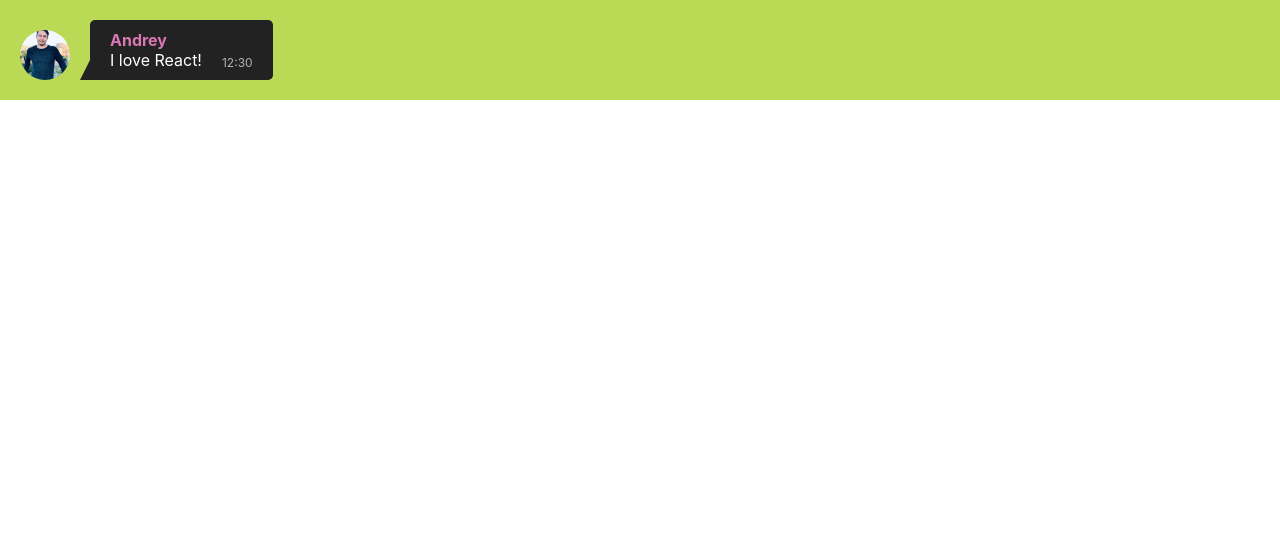
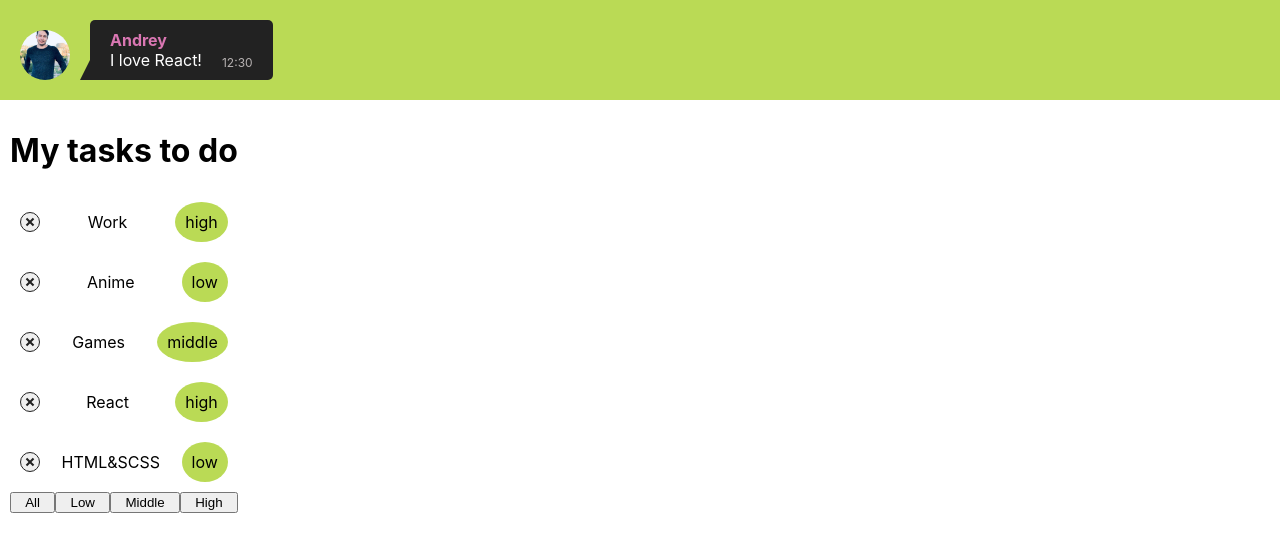
Before and after one commit to AndIReyf/React_Homework, a React (Create React App) app: page / in a window 1280 px wide. Shown: the top 552 px of the page. Built offline with nearby package versions, Linux system fonts and the light colour scheme.

Commit message:
'Added TodoList'

```diff
--- a/src/App.tsx
+++ b/src/App.tsx
@@ -1,11 +1,54 @@
-import React from 'react';
+import React, {useState} from 'react';
 import './App.css';
 import Chat from "./Chat/Chat";
+import {TaskType, TitleType, TodoList} from "./TodoList/TodoList";
+
+export type FilterType = 'all' | 'low' | 'middle' | 'high';
 
 function App() {
+    let title: TitleType = 'My tasks to do';
+
+    let [tasks, setTasks] = useState<Array<TaskType>>([
+        {id: 1, n: "Work", p: "high"},
+        {id: 2, n: "Anime", p: "low"},
+        {id: 3, n: "Games", p: "middle"},
+        {id: 4, n: "React", p: "high"},
+        {id: 5, n: "HTML&SCSS", p: "low"}
+    ])
+
+    let [filter, setFilter] = useState<FilterType>('all');
+
+    const deleteTask = (id: number) => {
+        setTasks(tasks.filter(t => t.id !== id));
+    }
+
+    const filterTasks = (value: FilterType) => {
+        setFilter(value);
+    }
+
+    let filteredTasks = tasks;
+
+    switch (filter) {
+        case "low": {
+            filteredTasks = tasks.filter(t => t.p === 'low');
+            break;
+        }case "middle": {
+            filteredTasks = tasks.filter(t => t.p === 'middle');
+            break;
+        }
+        case "high": {
+            filteredTasks = tasks.filter(t => t.p === 'high');
+            break;
+        }
+    }
   return (
     <div className="App">
       <Chat />
+      <TodoList tasks={filteredTasks}
+                title={title}
+                deleteTask={deleteTask}
+                filterTasks={filterTasks}
+      />
     </div>
   );
 }
--- /dev/null
+++ b/src/TodoList/TodoList.module.scss
@@ -0,0 +1,60 @@
+.todoListBox{
+  display: flex;
+}
+.wrap {
+  padding: 10px;
+}
+.tasksList{
+  padding: 10px;
+}
+.task{
+  margin-right: 10px;
+}
+.priority{
+  padding: 10px;
+  background-color: #bada55;
+  border-radius: 50%;
+}
+.tasksList{
+  display: flex;
+  justify-content: space-between;
+  align-items: center;
+}
+.deleteBtn{
+  margin-right: 10px;
+  border-radius: 100%;
+  border: 1px solid #222;
+  height: 20px;
+  width: 20px;
+  padding: 0;
+  font: 100 0 Arial;
+  cursor: pointer;
+
+  span{
+    position: relative;
+    display: inline-block;
+    width: 10px;
+    height: 2px;
+    background-color: #222222;
+    transform: rotate(45deg);
+
+    &::before{
+      content: '';
+      position: absolute;
+      left: 0;
+      top: 0;
+      transform: rotate(-90deg);
+      width: 100%;
+      height: 100%;
+      background-color: #222222;
+    }
+  }
+}
+.buttonBox{
+  display: flex;
+  justify-content: space-between;
+}
+.btn{
+  flex-grow: 1;
+  cursor: pointer;
+}
--- /dev/null
+++ b/src/TodoList/TodoList.tsx
@@ -0,0 +1,42 @@
+import React from "react";
+import style from './TodoList.module.scss';
+import {FilterType} from "../App";
+
+export type TaskType = {
+    id: number
+    n: string
+    p: string
+}
+export type TitleType = string
+
+type PropsType = {
+    tasks: Array<TaskType>
+    title: TitleType
+    deleteTask: (id: number) => void
+    filterTasks: (value: FilterType) => void
+}
+
+export function TodoList(props: PropsType) {
+    return (
+        <div className={style.todoListBox}>
+            <div className={style.wrap}>
+            <h1 className={style.title}>{props.title}</h1>
+            <ul>
+                {
+                    props.tasks.map(t => <li key={t.id} className={style.tasksList}>
+                        <button className={style.deleteBtn} onClick={() => {props.deleteTask(t.id)}}><span></span></button>
+                        <span className={style.task}>{t.n}</span>
+                        <span className={style.priority}>{t.p}</span>
+                    </li>)
+                }
+            </ul>
+            <div className={style.buttonBox}>
+                <button className={style.btn} onClick={() => {props.filterTasks('all')}}>All</button>
+                <button className={style.btn} onClick={() => {props.filterTasks('low')}}>Low</button>
+                <button className={style.btn} onClick={() => {props.filterTasks('middle')}}>Middle</button>
+                <button className={style.btn} onClick={() => {props.filterTasks('high')}}>High</button>
+            </div>
+            </div>
+        </div>
+    )
+}
--- a/src/index.css
+++ b/src/index.css
@@ -11,3 +11,10 @@ code {
   font-family: source-code-pro, Menlo, Monaco, Consolas, 'Courier New',
     monospace;
 }
+ul{
+  margin: 0;
+  padding: 0;
+}
+li {
+  list-style-type: none;
+}
```
